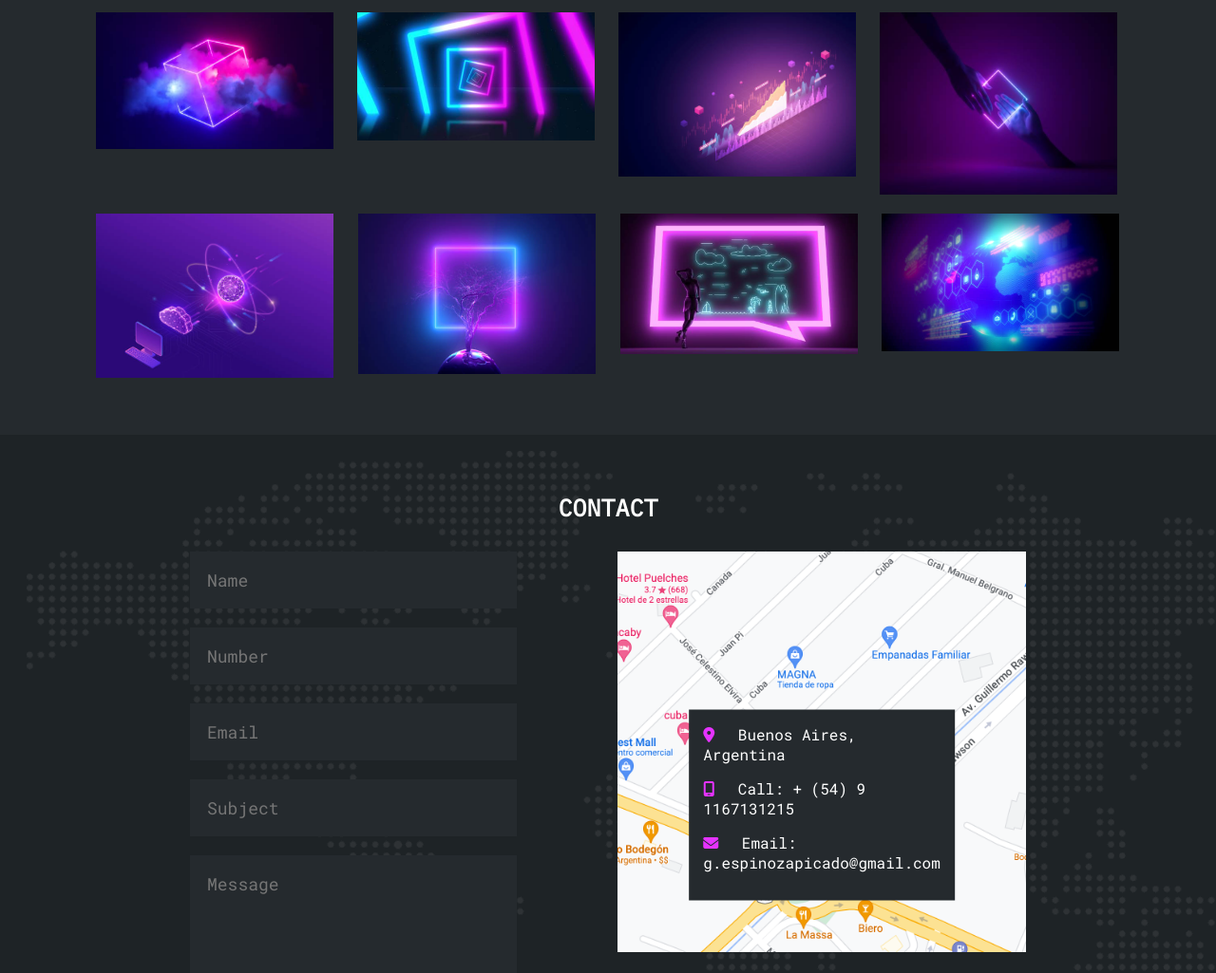
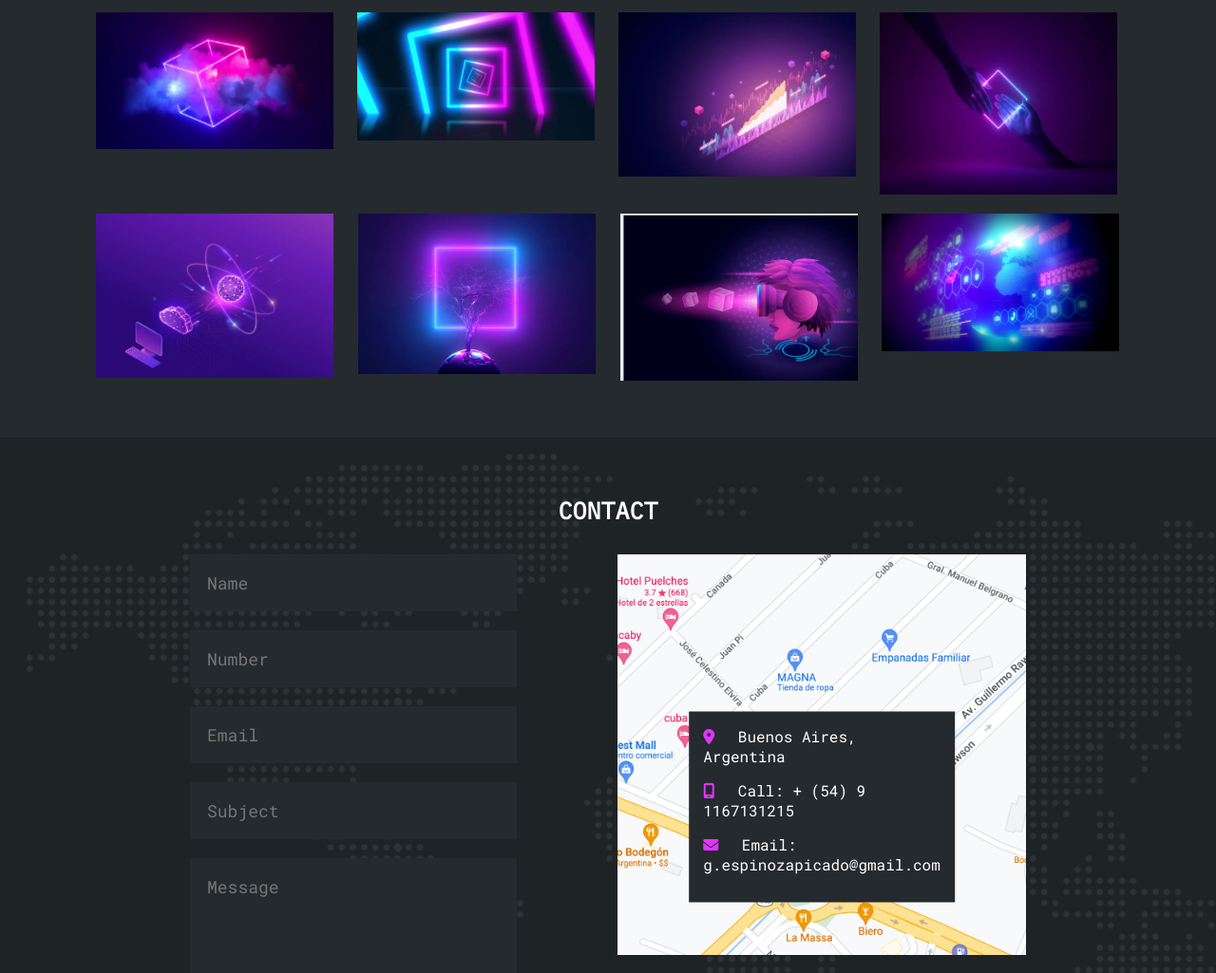
Before and after one commit to gespynoza/gespynoza.github.io, a plain HTML site: page index.html in a window 1280 px wide. Shown: the part 4338-5363 px from the top of the page at 95% size. Drawn offline with Linux system fonts and the light colour scheme; a web font is replaced by a local one.

Commit message:
Update index.html

```diff
--- a/index.html
+++ b/index.html
@@ -366,7 +366,7 @@
                 </div>
             </div>
             <div class="proyecto">
-              <img src="img/b.png" alt="">
+              <img src="img/p.png" alt="">
               <a href="https://github.com/gespynoza/rockband.git">
                 <div class="overlay">
                   <h3>Developer</h3>
```
